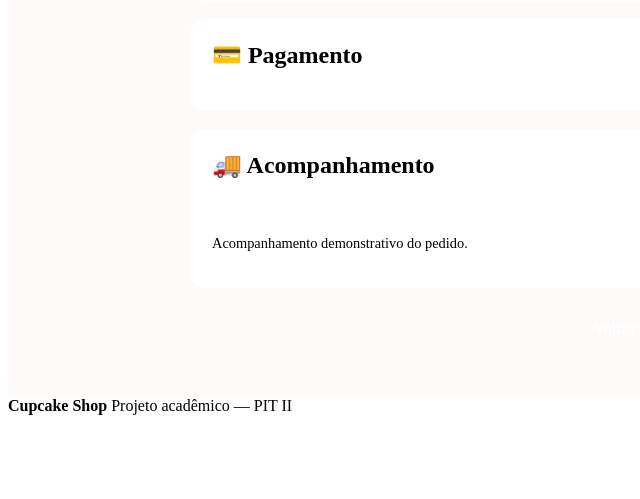
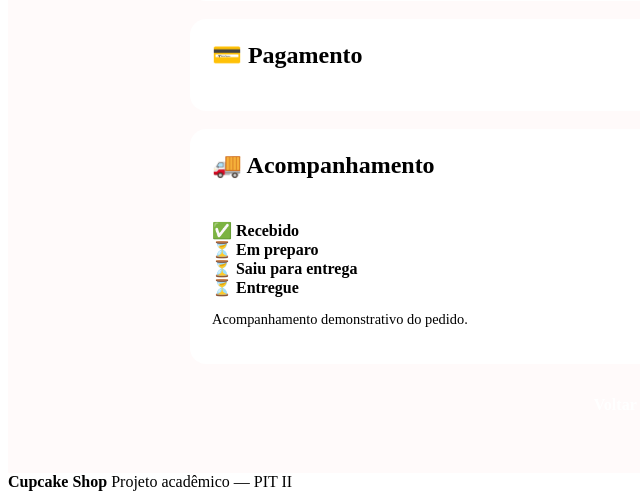
Before and after one commit to mvvp-dv/cupcake-shop, a Python web app: template templates/pedido.html in a window 1280 px wide. Shown: the part 584-1083 px from the top of the page, without its empty margins (0-640 px from the left). Before the commit the page ends 999 px from the top, so only its background shows below. Run offline with Jinja, Linux system fonts and the light colour scheme; the template is opened without the code that fills it, so the values that code supplies are empty.

Commit message:
Adicionar acompanhamento do pedido

```diff
--- a/templates/pedido.html
+++ b/templates/pedido.html
@@ -58,9 +58,68 @@
         <strong>{{ pedido["status"] }}</strong>
     </div>
 
+    <div class="tracking-steps">
+
+        <div class="tracking-step">
+            <span>✅</span>
+            <strong>Recebido</strong>
+        </div>
+
+        <div class="tracking-step">
+            <span>
+                {% if pedido["status"] in ["Em preparo", "Saiu para entrega", "Entregue"] %}
+                    ✅
+                {% else %}
+                    ⏳
+                {% endif %}
+            </span>
+            <strong>Em preparo</strong>
+        </div>
+
+        <div class="tracking-step">
+            <span>
+                {% if pedido["status"] in ["Saiu para entrega", "Entregue"] %}
+                    ✅
+                {% else %}
+                    ⏳
+                {% endif %}
+            </span>
+            <strong>Saiu para entrega</strong>
+        </div>
+
+        <div class="tracking-step">
+            <span>
+                {% if pedido["status"] == "Entregue" %}
+                    ✅
+                {% else %}
+                    ⏳
+                {% endif %}
+            </span>
+            <strong>Entregue</strong>
+        </div>
+
+    </div>
+
+    {% if pedido["status"] == "Saiu para entrega" %}
+
+        <div class="tracking-route">
+            <span>🧁 Loja</span>
+            <div class="route-line">🚚 ───────────</div>
+            <span>🏠 Entrega</span>
+        </div>
+
+        <p class="simulation-note">
+            Rota de entrega simulada para fins acadêmicos.
+        </p>
+
+    {% else %}
+
         <p class="simulation-note">
             Acompanhamento demonstrativo do pedido.
         </p>
+
+    {% endif %}
+
 </div>
 
 <a href="{{ url_for('home') }}" class="back-store-button">
```
Lines whose indentation alone changed are shown as unchanged.
